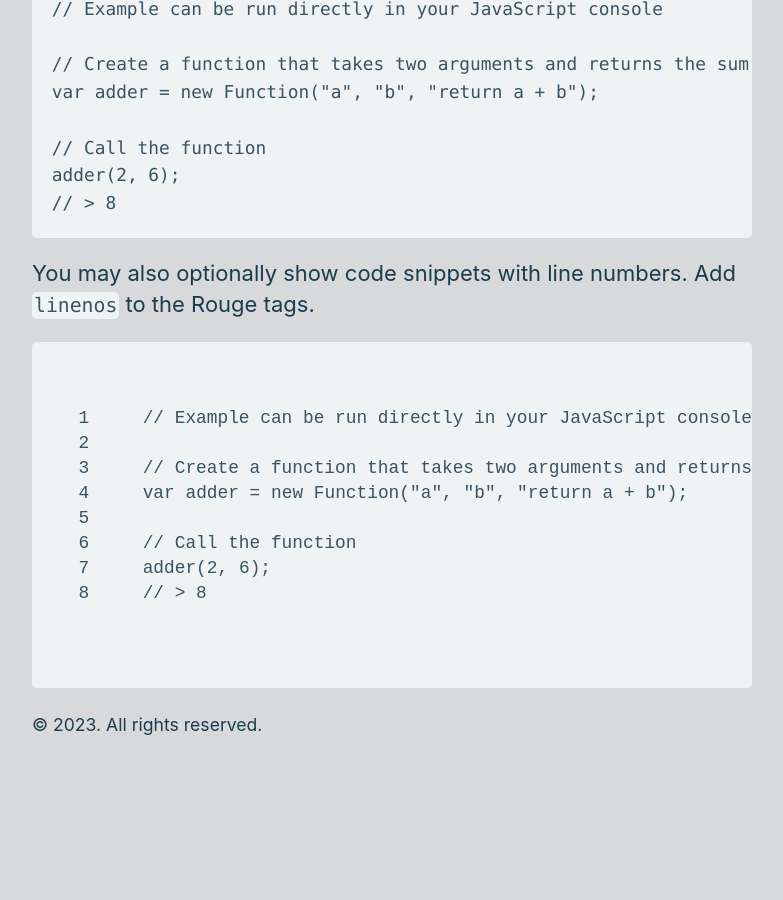
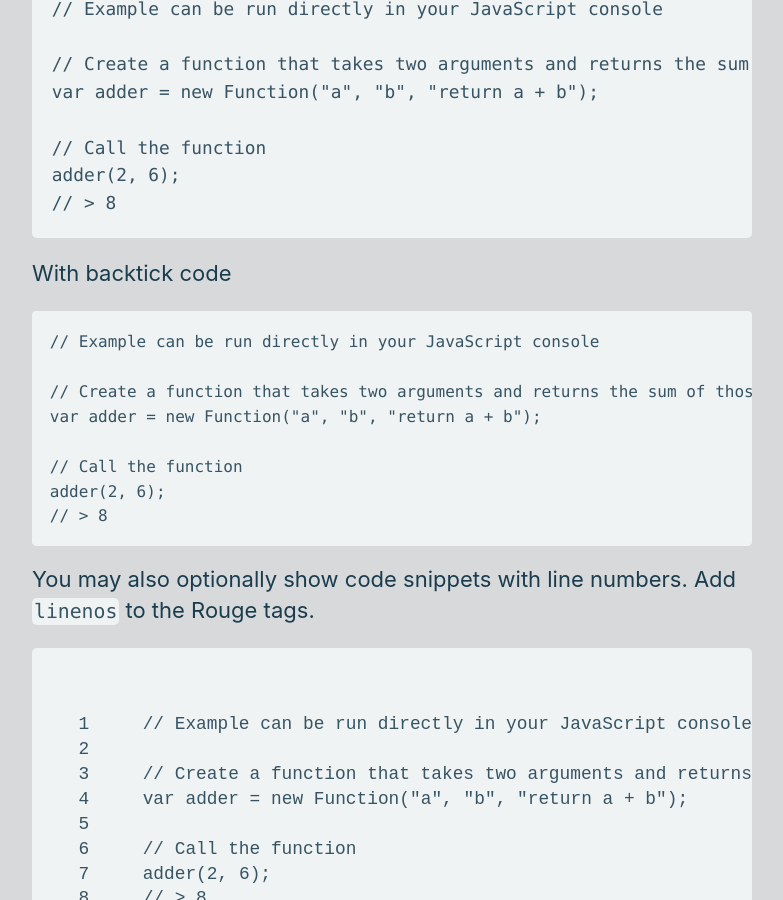
Before and after one commit to aflim/golb, a Jekyll site: the page built from styleguide.md, in a window 1280 px wide and 900 px high, scrolled down 7191 px. Shown: the whole window, without its empty margins (248-1031 px from the left). Built offline with Jekyll 4.4.1, drawn with Linux system fonts in a browser that asks for light colours; before the commit the page ends 7929 px from its top, so only the background shows below that.

Commit message:
Update styleguide.md

````diff
--- a/styleguide.md
+++ b/styleguide.md
@@ -161,6 +161,18 @@ adder(2, 6);
 // > 8
 {% endhighlight %}
 
+With backtick code
+```
+// Example can be run directly in your JavaScript console
+
+// Create a function that takes two arguments and returns the sum of those arguments
+var adder = new Function("a", "b", "return a + b");
+
+// Call the function
+adder(2, 6);
+// > 8
+```
+
 You may also optionally show code snippets with line numbers. Add `linenos` to the Rouge tags.
 
 {% highlight js linenos %}
````
